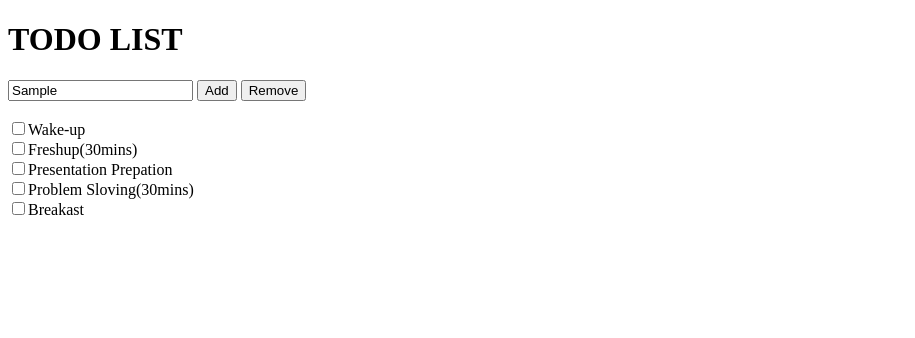
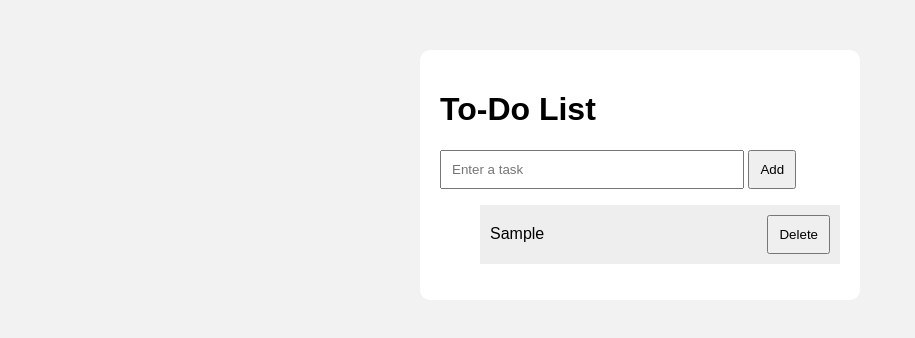
Before and after one commit to varshini-student/js_practice, a plain HTML site: page Todo_list/todo.html in a window 1280 px wide. Both pictures are taken after typing "Sample" into the empty fields and a click on the button "Add". Shown: the whole page, without its empty margins (0-915 px from the left). Drawn offline with Linux system fonts and the light colour scheme.

Commit message:
todo list

```diff
--- a/Todo_list/todo.css
+++ b/Todo_list/todo.css
@@ -0,0 +1,37 @@
+body {
+    font-family: Arial;
+    background-color: #f2f2f2;
+}
+
+.container {
+    width: 400px;
+    margin: 50px auto;
+    background: white;
+    padding: 20px;
+    border-radius: 10px;
+}
+
+input {
+    width: 70%;
+    padding: 10px;
+}
+
+button {
+    padding: 10px;
+    cursor: pointer;
+}
+
+li {
+    margin-top: 10px;
+    padding: 10px;
+    background: #eee;
+    list-style: none;
+    display: flex;
+    justify-content: space-between;
+    align-items: center;
+}
+
+.completed {
+    text-decoration: line-through;
+    color: gray;
+}
--- a/Todo_list/todo.html
+++ b/Todo_list/todo.html
@@ -1,26 +1,22 @@
 <!DOCTYPE html>
-<html lang="en">
+<html>
 <head>
-    <meta charset="UTF-8">
-    <meta name="viewport" content="width=device-width, initial-scale=1.0">
-    <title>Document</title>
-
+    <title>To-Do List</title>
+    <link rel="stylesheet" href="todo.css">
 </head>
 <body>
-    <h1>TODO LIST</h1>
 
-       <input type="text" id="taskInput">
-        <button onclick="addTask()">Add</button>
-        <button onclick="removeTask()">Remove</button><br><br>
-        <div id="tasks">
-        <input type="checkbox">Wake-up <br>
-        <input type="checkbox">Freshup(30mins) <br>
-        <input type="checkbox">Presentation Prepation <br>
-        <input type="checkbox">Problem Sloving(30mins) <br>
-        <input type="checkbox">Breakast <br>
+    <div class="container">
+        <h1>To-Do List</h1>
 
-        </div>
+        <input type="text" id="taskInput" placeholder="Enter a task">
 
-    <script src="./todo.js"></script>
+        <button id="addBtn">Add</button>
+
+        <ul id="taskList"></ul>
+    </div>
+
+    <script src="todo.js"></script>
+
 </body>
 </html>
--- a/Todo_list/todo.js
+++ b/Todo_list/todo.js
@@ -1,6 +1,46 @@
-function addTask(){
-    let task = document.getElementById("taskInput").value;
-    let container = document.getElementById("tasks");
+const taskInput = document.getElementById("taskInput");
+const addBtn = document.getElementById("addBtn");
+const taskList = document.getElementById("taskList");
 
+// Add task
+addBtn.addEventListener("click", function () {
 
-}
+    const taskText = taskInput.value;
+
+    // Check empty input
+    if (taskText === "") {
+        alert("Please enter a task");
+        return;
+    }
+
+    // Create list item
+    const li = document.createElement("li");
+
+    // Create span for task text
+    const span = document.createElement("span");
+    span.textContent = taskText;
+
+    // Toggle completed
+    span.addEventListener("click", function () {
+        span.classList.toggle("completed");
+    });
+
+    // Delete button
+    const deleteBtn = document.createElement("button");
+    deleteBtn.textContent = "Delete";
+
+    // Delete task
+    deleteBtn.addEventListener("click", function () {
+        li.remove();
+    });
+
+    // Add span and button to li
+    li.appendChild(span);
+    li.appendChild(deleteBtn);
+
+    // Add li to ul
+    taskList.appendChild(li);
+
+    // Clear input
+    taskInput.value = "";
+});
```
